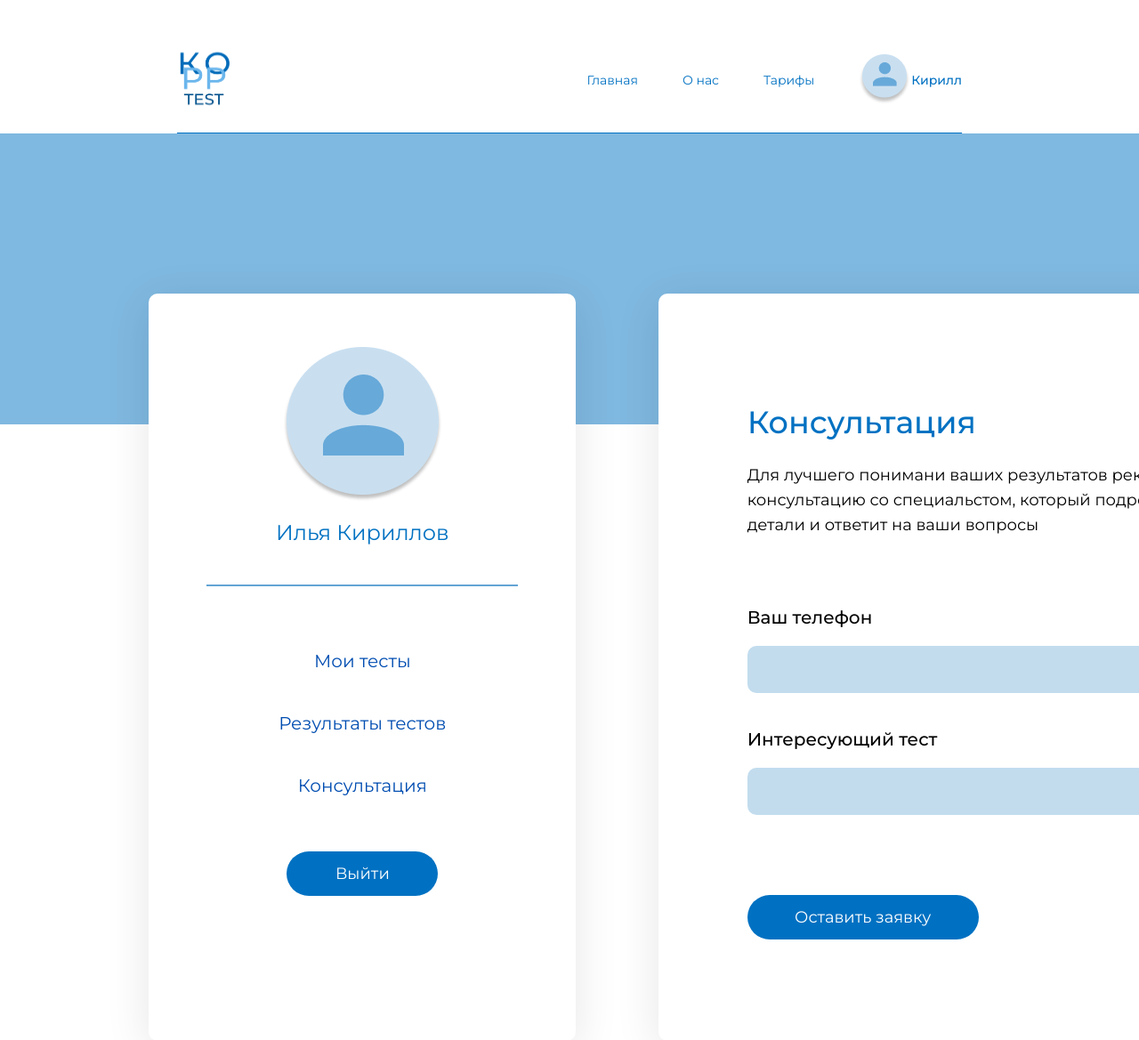
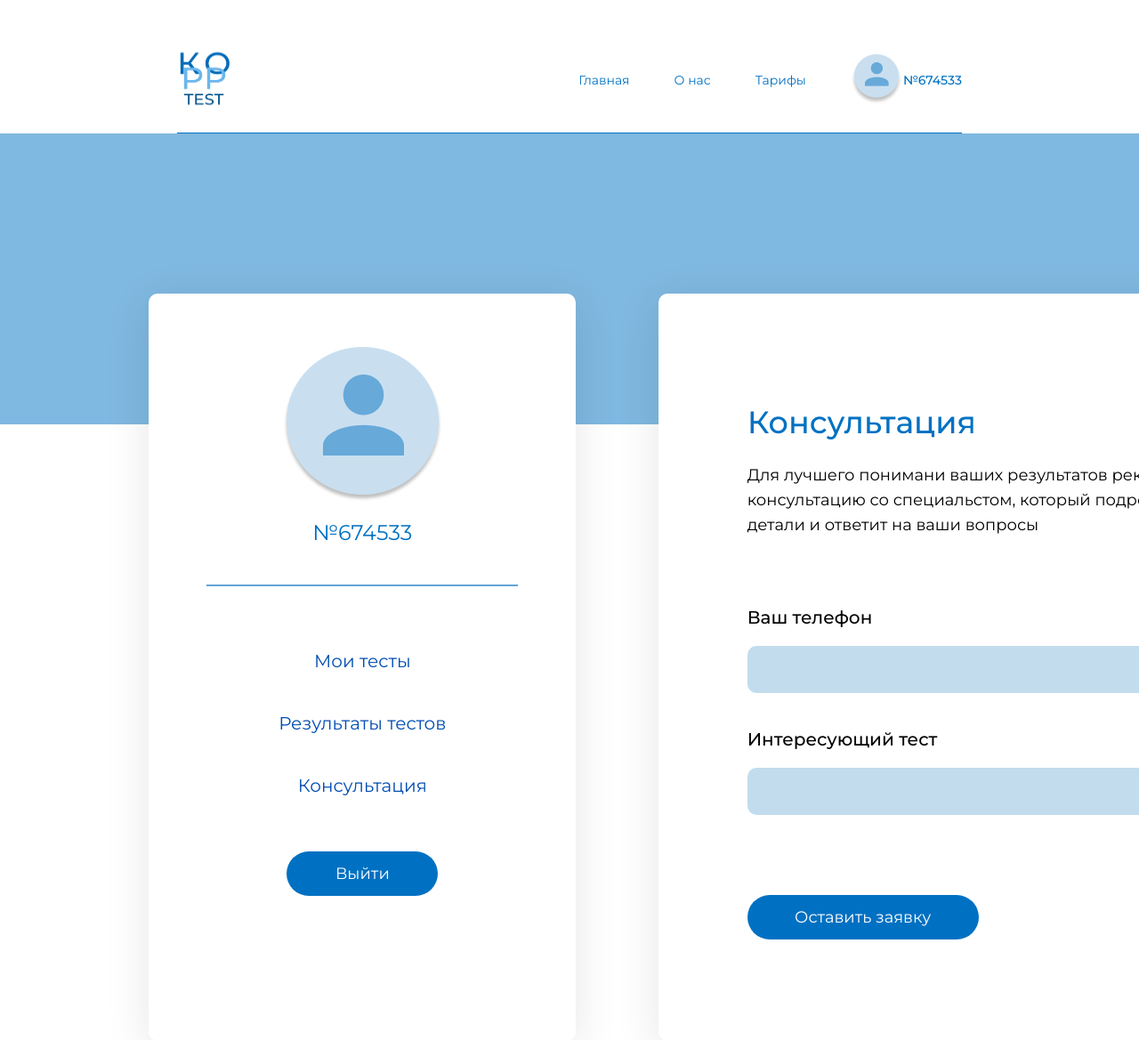
Before and after one commit to Kir1807/100-_uspeh, a Django app: page /consultation in a window 1280 px wide; the page is wider, and only the part inside the window is pictured. Shown: the top 1169 px of that part at 89% size. Run offline with Django 4.2, Linux system fonts and the light colour scheme.

Commit message:
страницы кабинета менеджерра

```diff
--- a/samotoi/autorize/templates/autorize/UConsultation.html
+++ b/samotoi/autorize/templates/autorize/UConsultation.html
@@ -31,7 +31,7 @@
       <a href="#">
       <div class='nik'>
           <img src="{% static 'autorize/img/user.png'%}"></img>
-          <h4>Кирилл</h4>
+          <h4>№674533</h4>
           </div>
         </a>
     </div>
@@ -41,7 +41,7 @@
         <div class="block_1">
             <div class="nav_1">
                 <img class="user_2" src="{% static 'autorize/img/user2.png'%}"></img>
-                <h2 class="name_1">Илья Кириллов</h2>
+                <h2 class="name_1">№674533</h2>
                 <div class="line_1"></div>
                 <div class="nav_2">
               <nav>
```
Also changed, not shown: samotoi/autorize/templates/autorize/CMS.html (added), samotoi/autorize/templates/autorize/MConsultation.html (added), samotoi/autorize/templates/autorize/MUsers.html (added), samotoi/autorize/templates/autorize/Mbd.html (added).
